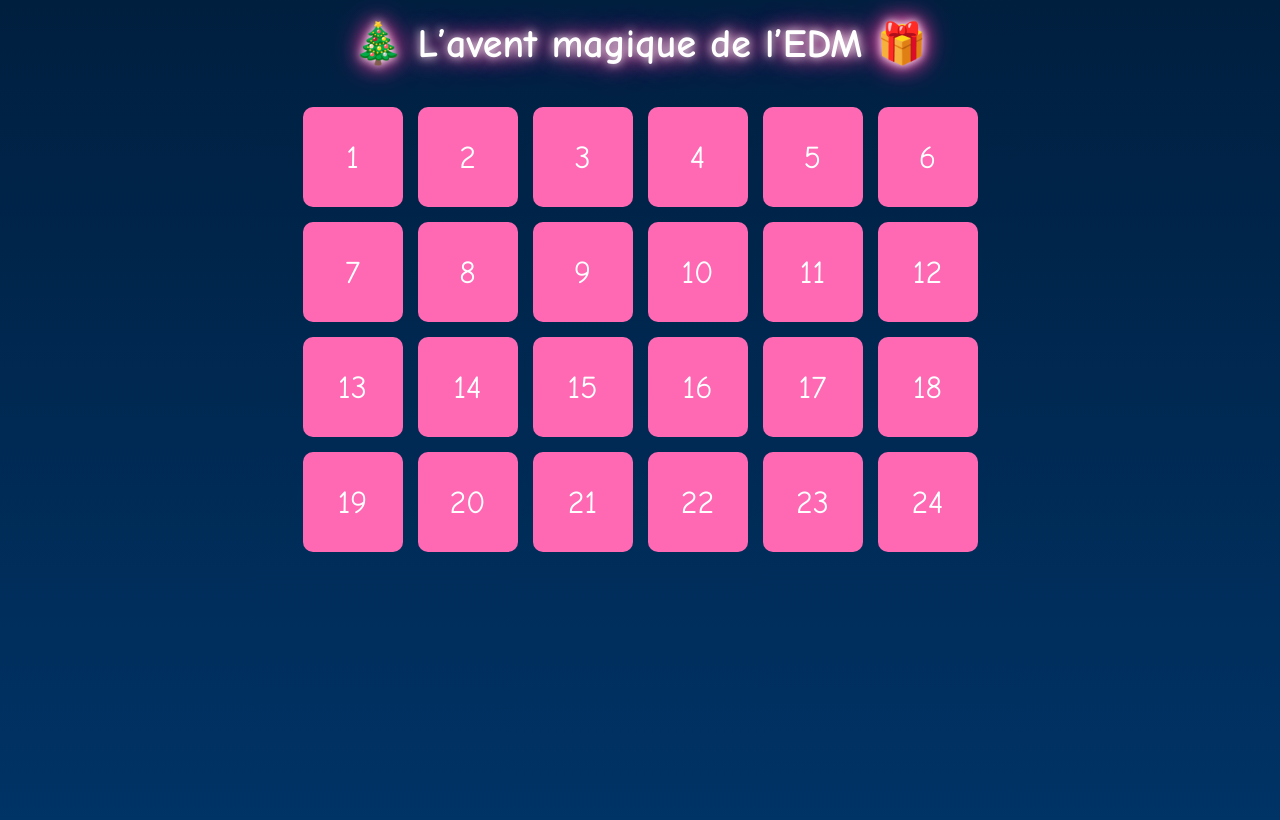
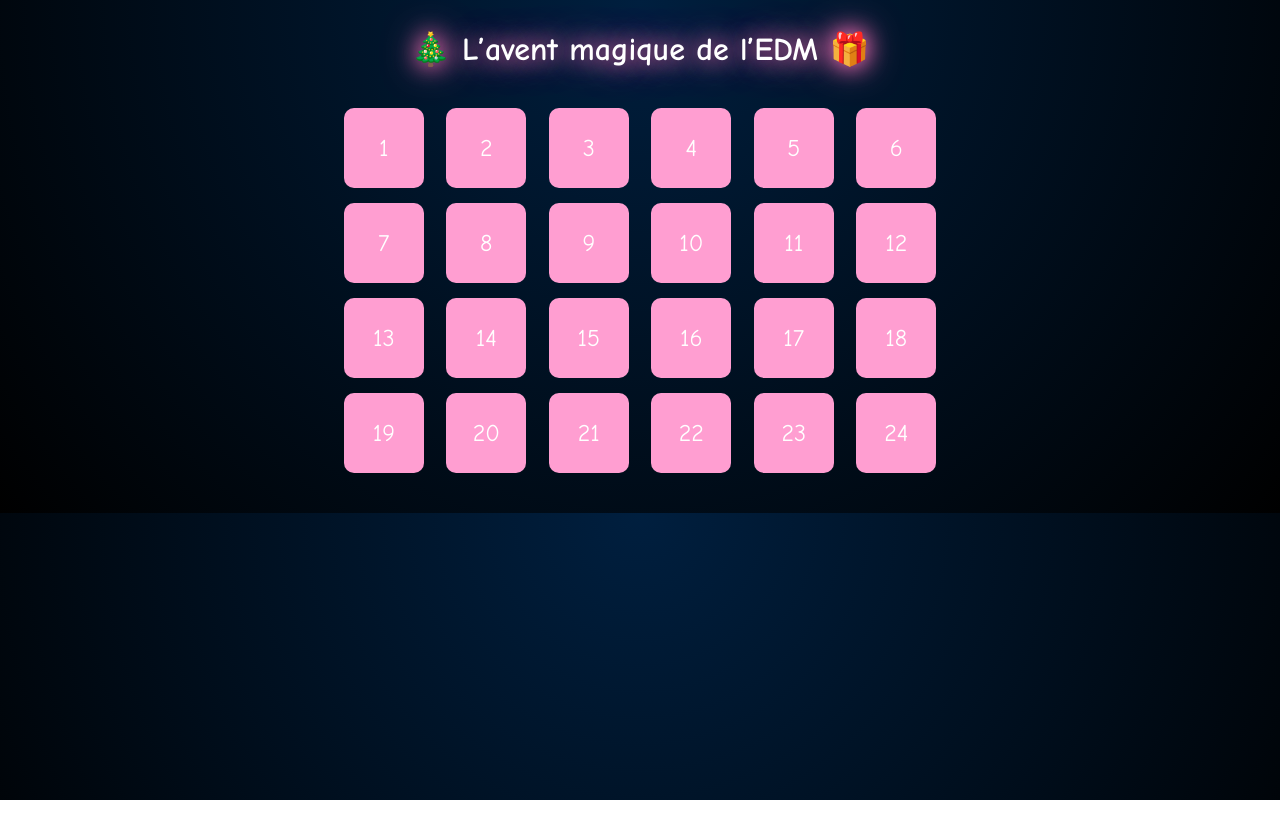
Before and after one commit to familygirl/calendrier-edm, a plain HTML site: page index.html in a window 1280 px wide. Drawn offline with Linux system fonts and the light colour scheme.

Commit message:
Update index.html

```diff
--- a/index.html
+++ b/index.html
@@ -3,76 +3,120 @@
 <head>
   <meta charset="UTF-8">
   <meta name="viewport" content="width=device-width, initial-scale=1.0">
-  <title>Calendrier de l’Avent magique de l'EDM 🎁</title>
+  <title>Calendrier de l’Avent magique 🎄</title>
   <style>
     body {
-      background: linear-gradient(to bottom, #001f3f, #003366);
-      min-height: 100vh;
+      font-family: 'Comic Sans MS', cursive, sans-serif;
+      background: radial-gradient(circle at top, #001f3f, #000);
+      color: white;
+      text-align: center;
       margin: 0;
       padding: 0;
-      font-family: "Comic Sans MS", cursive, sans-serif;
-      text-align: center;
     }
 
-    h1.scintillant {
-      font-size: 2.5em;
-      margin: 20px 0;
-      color: #fff;
-      text-shadow: 0 0 10px #fff, 0 0 20px #ff69b4, 0 0 30px #ff1493;
+    h1 {
+      font-size: 2em;
+      text-shadow: 0 0 15px #ff9ed1, 0 0 25px #ff69b4;
+      animation: scintillement 2s infinite alternate;
+      margin-top: 30px;
     }
 
-    .calendrier {
+    @keyframes scintillement {
+      from { text-shadow: 0 0 10px #ff9ed1; }
+      to { text-shadow: 0 0 25px #ff69b4, 0 0 45px #ff69b4; }
+    }
+
+    #calendrier {
       display: grid;
-      grid-template-columns: repeat(6, 100px);
-      grid-gap: 15px;
-      justify-content: center;
-      padding: 20px;
+      grid-template-columns: repeat(6, 1fr);
+      gap: 15px;
+      justify-items: center;
+      max-width: 600px;
+      margin: 40px auto;
     }
 
     .case {
-      width: 100px;
-      height: 100px;
-      background-color: #ff69b4;
+      width: 80px;
+      height: 80px;
+      background-color: #ff9ed1;
       color: white;
-      font-size: 2em;
+      font-size: 1.5em;
       display: flex;
+      justify-content: center;
       align-items: center;
-      justify-content: center;
       border-radius: 10px;
       cursor: pointer;
-      transition: transform 0.2s, background-color 0.3s;
+      transition: transform 0.2s, background-color 0.2s;
     }
 
     .case:hover {
-      transform: scale(1.1);
-      background-color: #ff1493;
+      background-color: #ffc1e3;
+      transform: scale(1.05);
+    }
+
+    /* ✨ Animation d’ouverture */
+    @keyframes ouverture {
+      0% { transform: scale(1); background-color: #ff9ed1; }
+      50% { transform: scale(1.2); background-color: #ffe4f0; }
+      100% { transform: scale(1); background-color: #ff9ed1; }
+    }
+
+    .ouverte {
+      animation: ouverture 0.6s ease;
     }
   </style>
 </head>
 <body>
-  <h1 class="scintillant">🎄 L’avent magique de l’EDM 🎁</h1>
-
-  <div class="calendrier" id="calendrier"></div>
+  <h1>🎄 L’avent magique de l’EDM 🎁</h1>
+  <div id="calendrier"></div>
 
   <script>
-    const calendrier = document.getElementById("calendrier");
-    const aujourdHui = new Date().getDate();
+    const cal = document.getElementById("calendrier");
+    const aujourdHui = new Date().getDate(); // jour du mois
+    const messages = {
+      1: "Joyeux début de l’avent ! 🌟",
+      2: "Un sourire vaut mille cadeaux 😊",
+      3: "Prends un chocolat chaud ☕",
+      4: "Tu es magique aujourd’hui ✨",
+      5: "Petite pause douceur 🍪",
+      6: "C’est la Saint-Nicolas 🎅",
+      7: "Week-end qui approche 🎉",
+      8: "Une pensée positive 💖",
+      9: "Continue à briller 🌟",
+      10: "Petit bonheur du jour 🎁",
+      11: "Fais-toi un compliment 💐",
+      12: "Presque la moitié 🎄",
+      13: "Courage pour la semaine 💪",
+      14: "Un sourire pour toi 😄",
+      15: "Petite danse de Noël 💃",
+      16: "Tu es formidable 🌟",
+      17: "Week-end magique ✨",
+      18: "Un chocolat, deux sourires 🍫",
+      19: "Presque Noël 🎅🎁",
+      20: "Ambiance cocooning 🕯️",
+      21: "J-3 avant le réveillon 🎄",
+      22: "Tu mérites plein de bonheur 💕",
+      23: "C’est demain 🎅",
+      24: "Joyeux Noël !!! 🎁🎄✨"
+    };
 
     for (let i = 1; i <= 24; i++) {
-      const caseJour = document.createElement("div");
-      caseJour.classList.add("case");
-      caseJour.textContent = i;
+      const box = document.createElement("div");
+      box.className = "case";
+      box.textContent = i;
 
       if (i <= aujourdHui) {
-        caseJour.onclick = () => alert("🎁 Voici la surprise du jour " + i + " !");
+        box.onclick = () => {
+          box.classList.add("ouverte");
+          alert(messages[i] || "Joyeux Avent !");
+          setTimeout(() => box.classList.remove("ouverte"), 700);
+        };
       } else {
-        caseJour.onclick = () => alert("Patience... ce n’est pas encore le jour " + i + " 🎁");
+        box.onclick = () => alert("Patience... ce n’est pas encore le jour " + i + " 🎁");
       }
 
-      calendrier.appendChild(caseJour);
+      cal.appendChild(box);
     }
-
-    document.querySelector("h1").classList.add("scintillant");
   </script>
 </body>
 </html>
```
